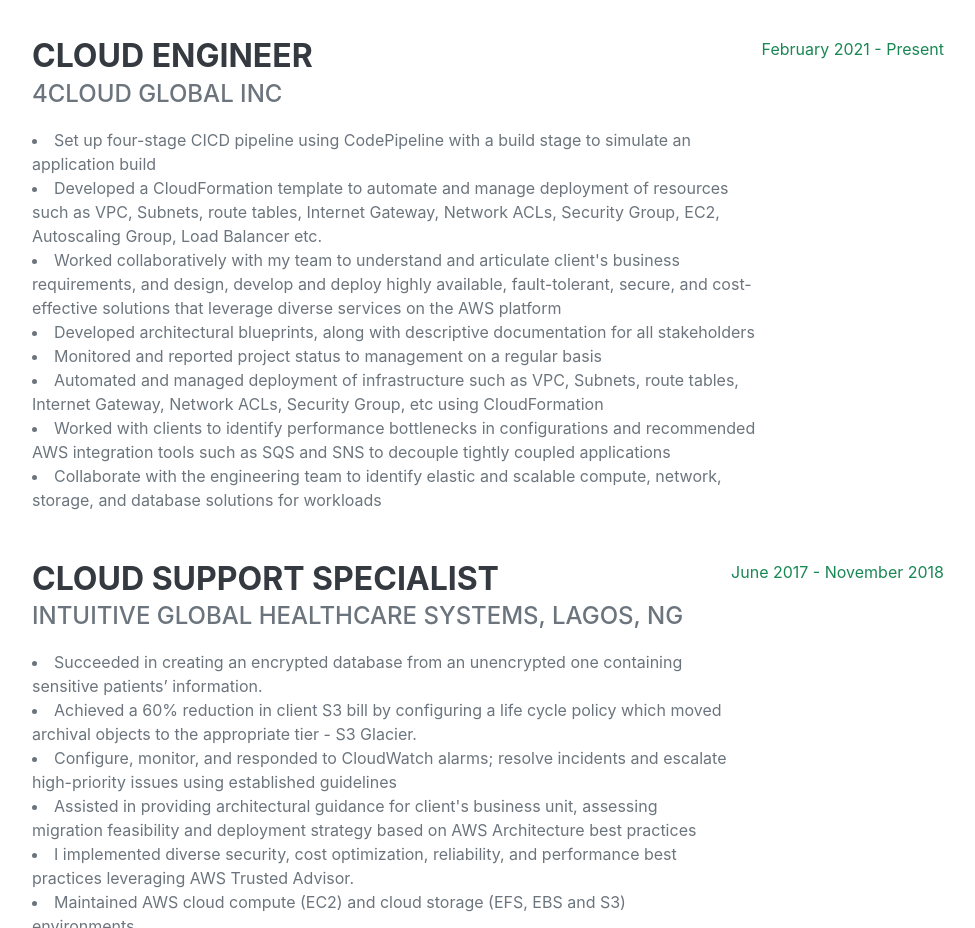
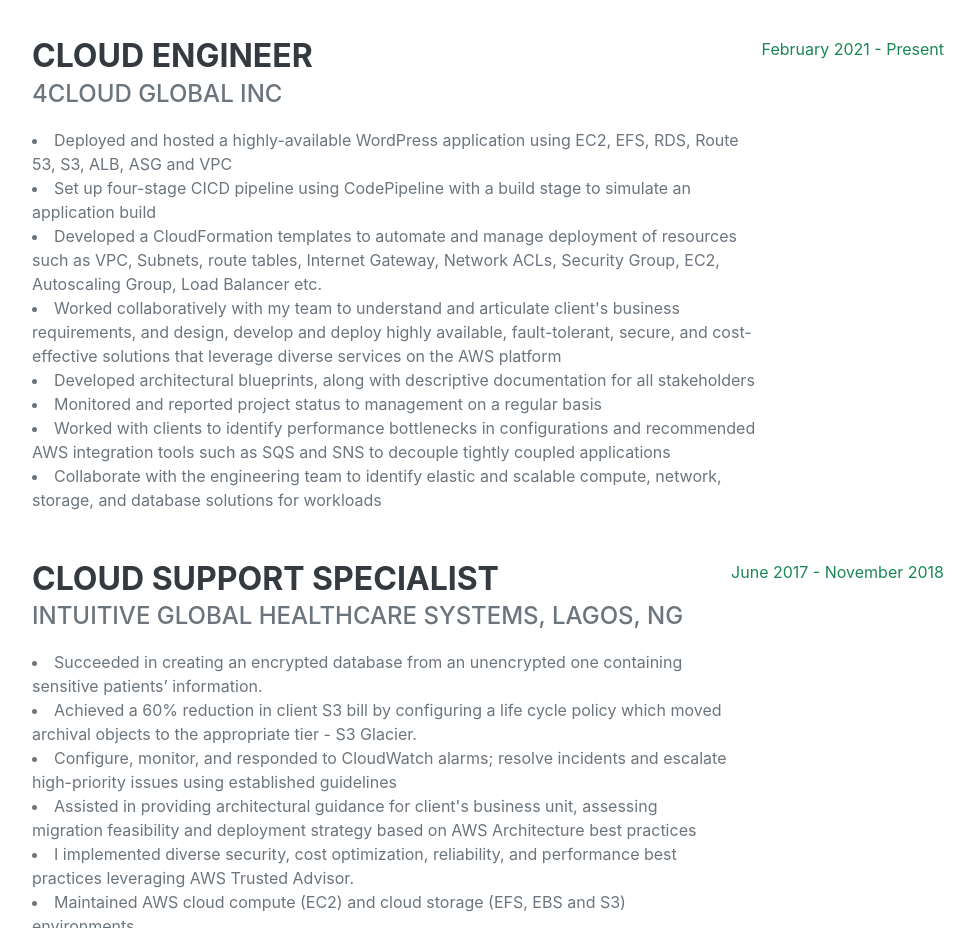
Before and after one commit to moomagit/myresume, a plain HTML site: page index.html in a window 1280 px wide. Shown: the part 1760-2688 px from the top of the page, without its empty margins (288-1263 px from the left). Drawn offline with nearby package versions, Linux system fonts and the light colour scheme; a web font is replaced by a local one.

Commit message:
updated Cloud Engineer job responsibilities

```diff
--- a/index.html
+++ b/index.html
@@ -98,12 +98,12 @@
                         <div class="flex-grow-1">
                             <h3 class="mb-0">Cloud Engineer</h3>
                             <div class="subheading mb-3">4Cloud Global Inc</div>
+                            <li>Deployed and hosted a highly-available WordPress application using EC2, EFS, RDS, Route 53, S3, ALB, ASG and VPC</li>
                             <li>Set up four-stage CICD pipeline using CodePipeline with a build stage to simulate an application build</li>
-                            <li>Developed a CloudFormation template to automate and manage deployment of resources such as VPC, Subnets, route tables, Internet Gateway, Network ACLs, Security Group, EC2, Autoscaling Group, Load Balancer etc.</li>
+                            <li>Developed a CloudFormation templates to automate and manage deployment of resources such as VPC, Subnets, route tables, Internet Gateway, Network ACLs, Security Group, EC2, Autoscaling Group, Load Balancer etc.</li>
                             <li>Worked collaboratively with my team to understand and articulate client's business requirements, and design, develop and deploy highly available, fault-tolerant, secure, and cost-effective solutions that leverage diverse services on the AWS platform</li>
                             <li>Developed architectural blueprints, along with descriptive documentation for all stakeholders</li>
                             <li>Monitored and reported project status to management on a regular basis
-                            <li>Automated and managed deployment of infrastructure such as VPC, Subnets, route tables, Internet Gateway, Network ACLs, Security Group, etc using CloudFormation</li>
                             <li>Worked with clients to identify performance bottlenecks in configurations and recommended AWS integration tools such as SQS and SNS to decouple tightly coupled applications</li>
                             <li>Collaborate with the engineering team to identify elastic and scalable compute, network, storage, and database solutions for workloads</li>
                         </div>
```
